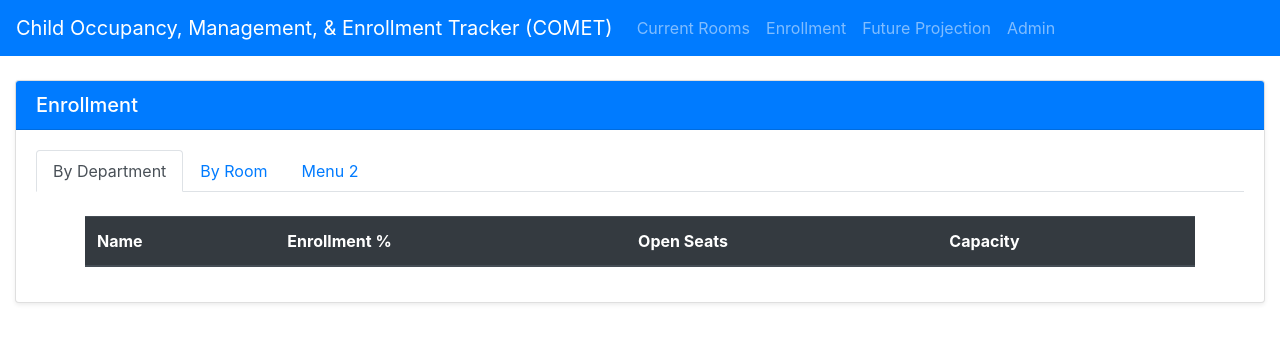
After one commit to magnus-haw/comet, a Django app: page /accc/enrollment/ in a window 1280 px wide. The commit adds this page. Shown: the top 343 px of the page. Run offline with Django 5.2, Linux system fonts and the light colour scheme; data that the repository does not hold is empty; some libraries are stand-ins or nearby versions.

Commit message:
updates to schema, templates, withdrawals

```diff
--- a/accc/admin.py
+++ b/accc/admin.py
@@ -105,7 +105,7 @@ class NewEnrollmentAdmin(admin.ModelAdmin):
 
 @admin.register(Withdrawals)
 class WithdrawalsAdmin(admin.ModelAdmin):
-    list_display = ("child", "room", "start_date", "accepted", "send_exit_email_button", "process_withdrawal_button")
+    list_display = ("child", "room", "date", "accepted", "send_exit_email_button", "process_withdrawal_button")
     list_filter = ("accepted", "room")
     search_fields = ("child__first_name", "child__last_name", "room__name")
 
--- /dev/null
+++ b/accc/templates/accc/enrollment.html
@@ -0,0 +1,88 @@
+{% extends "base.html" %}
+
+{% block title %}ACCC Enrollment{% endblock %}
+
+{% block content %}
+
+    <div class="row">
+        <div class="col-sm-12 col-lg-12 mb-4">  <!-- Two-column layout -->
+            <div class="card shadow-sm">
+                <div class="card-header bg-primary text-white">
+                    <h5 class="mb-0">Enrollment</h5>
+                </div>
+                <div class="card-body">
+                    <!-- Nav tabs -->
+                    <ul class="nav nav-tabs" role="tablist">
+                        <li class="nav-item">
+                        <a class="nav-link active" data-toggle="tab" href="#bydepartment">By Department</a>
+                        </li>
+                        <li class="nav-item">
+                        <a class="nav-link" data-toggle="tab" href="#byroom">By Room</a>
+                        </li>
+                        <li class="nav-item">
+                        <a class="nav-link" data-toggle="tab" href="#menu2">Menu 2</a>
+                        </li>
+                    </ul>
+
+                    <!-- Tab panes -->
+                    <div class="tab-content">
+                        <div id="bydepartment" class="container tab-pane active"><br>
+                            <table class="table table-striped table-hover">
+                                <thead class="thead-dark">
+                                    <tr>
+                                        <th>Name</th>
+                                        <th>Enrollment %</th>
+                                        <th>Open Seats</th>
+                                        <th>Capacity</th>
+                                    </tr>
+                                </thead>
+                                <tbody>
+
+                                    {% for department in departments %}
+                                        <tr>
+                                            <td>{{ department.name }} </td>
+                                            <td>{{ department.enrollmentpercent|floatformat:2 }}</td>
+                                            <td> {{department.openseats }} </td>
+                                            <td> {{department.capacity}} </td>
+                                        </tr>
+                                    {% endfor %}
+                                </tbody>
+                                <tr></tr>
+                            </table>
+                        </div>
+                        <div id="byroom" class="container tab-pane fade"><br>
+                            <table class="table table-striped table-hover">
+                                <thead class="thead-dark">
+                                    <tr>
+                                        <th>Name</th>
+                                        <th>Enrollment %</th>
+                                        <th>Open Seats</th>
+                                        <th>Capacity</th>
+                                    </tr>
+                                </thead>
+                                <tbody>
+
+                                    {% for room in rooms %}
+                                        <tr>
+                                            <td>{{ room.name }} </td>
+                                            <td>{{ room.enrollmentpercent|floatformat:2 }}</td>
+                                            <td> {{room.openseats }} </td>
+                                            <td> {{room.capacity}} </td>
+                                        </tr>
+                                    {% endfor %}
+                                </tbody>
+                                <tr></tr>
+                            </table>
+                        </div>
+                        <div id="menu2" class="container tab-pane fade"><br>
+                        <h3>Menu 2</h3>
+                        <p>Sed ut perspiciatis unde omnis iste natus error sit voluptatem accusantium doloremque laudantium, totam rem aperiam.</p>
+                        </div>
+                    </div>
+
+
+                </div>
+            </div>
+        </div>
+    </div>
+{% endblock content %}
--- a/accc/templates/base.html
+++ b/accc/templates/base.html
@@ -42,6 +42,9 @@
                     <a class="nav-link" href="{% url 'current-rooms' %}">Current Rooms</a>
                 </li>
                 <li class="nav-item">
+                    <a class="nav-link" href="{% url 'enrollment' %}">Enrollment</a>
+                </li>
+                <li class="nav-item">
                     <a class="nav-link" href="{% url 'future-projection' year=2025 month=6 %}">Future Projection</a>
                 </li>
                 <li class="nav-item">
--- a/accc/urls.py
+++ b/accc/urls.py
@@ -4,6 +4,10 @@ from . import views
 urlpatterns = [
     path("rooms/current/", views.current_rooms_view, name="current-rooms"),
     path("rooms/projection/<int:year>/<int:month>/", views.future_projection_view, name="future-projection"),
+]
+
+urlpatterns += [
+    path('enrollment/', views.enrollment, name='enrollment'),
 ]
 
 urlpatterns += [
--- a/accc/views.py
+++ b/accc/views.py
@@ -8,8 +8,8 @@ from django.contrib import messages
 from django.views.decorators.http import require_POST
 from django.contrib.auth.decorators import login_required
 from django.urls import reverse
-from .models import RoomTransition, Room, Child
-from .forms import RoomTransitionForm
+from .models import RoomTransition, Room, Child, Department
+from .forms import RoomTransitionForm, WithdrawalForm
 
 @login_required
 def current_rooms_view(request):
@@ -50,8 +50,52 @@ def current_rooms_view(request):
             child.row_class = row_class
 
         room_data.append({"room": room, "children": children})
+    departments = Department.objects.all()
+    return render(request, "accc/current_rooms.html", {"room_data": room_data, "now":now().date(), "departments":departments,})
 
-    return render(request, "accc/current_rooms.html", {"room_data": room_data, "now":now().date()})
+def enrollment(request):
+    departments = Department.objects.all()
+    rooms = Room.objects.all()
+    return render(request, "accc/enrollment.html", {"departments":departments, "rooms":rooms,})
+
+
+# 1. Add a Room Transition
+def add_withdrawal(request, w_pk=None, child_pk=None):
+    """Handles adding withdrawals, editing existing ones, and pre-filling forms for specific children."""
+
+    if w_pk:
+        # Editing an existing withdrawal
+        transition = get_object_or_404(RoomTransition, pk=w_pk)
+        form = RoomTransitionForm(request.POST or None, instance=transition)
+        action = "Edit withdrawal"
+    else:
+        # Adding a new withdrawal or pre-filling for a specific child
+        withdrawal = None
+        initial_data = {}
+
+        if child_pk:
+            # Pre-fill child and current room if child_pk is provided
+            child = get_object_or_404(Child, pk=child_pk)
+            initial_data = {
+                'child': child,
+                'current_room': child.room
+            }
+
+        form = WithdrawalForm(request.POST or None, initial=initial_data)
+        action = "Add withdrawal"
+
+    if request.method == 'POST':
+        if form.is_valid():
+            transition = form.save()
+            if w_pk:
+                messages.success(request, f"withdrawal for {transition.child} updated successfully!")
+            else:
+                messages.success(request, f"withdrawal for {transition.child} added successfully!")
+            return redirect('current-rooms')
+
+    return render(request, 'accc/add_withdrawal.html', {'form': form, 'action': action})
+
+
 
 # 1. Add a Room Transition
 @login_required
```
Also changed, not shown: accc/forms.py (+9 -1 lines), accc/models.py (+66 -25 lines), accc/templates/accc/current_rooms.html (+16 -6 lines), accc/migrations/0007_child_accc_leave_date_child_enrolled.py (added), accc/migrations/0008_rename_start_date_withdrawals_date_and_more.py (added), accc/migrations/0009_department_room_department.py (added), accc/migrations/0010_alter_department_max_age_alter_department_min_age.py (added).
